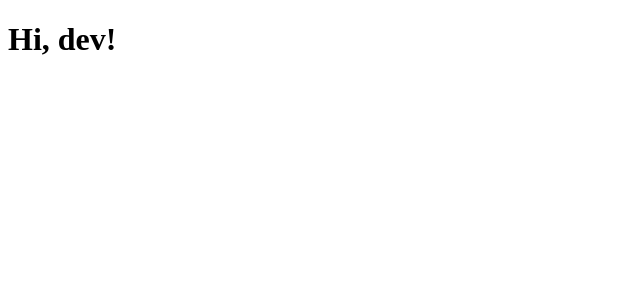
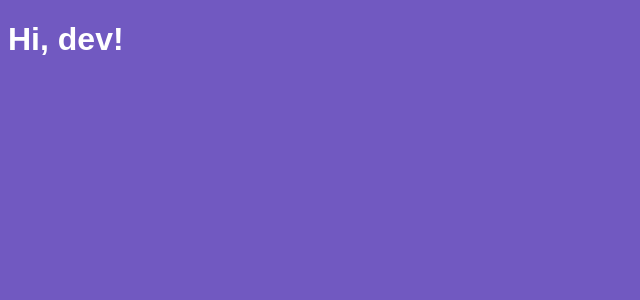
Before and after one commit to yagosansz/rocketseat-bootcamp2020-module04, a React app: page / in a window 1280 px wide. Shown: the top 300 px of the page, without its empty margins (0-640 px from the left). Built offline with nearby package versions, Linux system fonts and the light colour scheme.

Commit message:
Configured css imports

```diff
--- a/package.json
+++ b/package.json
@@ -12,6 +12,8 @@
     "@babel/preset-env": "^7.8.7",
     "@babel/preset-react": "^7.8.3",
     "babel-loader": "^8.0.6",
+    "css-loader": "^3.4.2",
+    "style-loader": "^1.1.3",
     "webpack": "^4.42.0",
     "webpack-cli": "^3.3.11",
     "webpack-dev-server": "^3.10.3"
--- /dev/null
+++ b/src/App.css
@@ -0,0 +1,5 @@
+body {
+  background: #7159c1;
+  color: #FFF;
+  font-family: Arial, Helvetica, sans-serif;
+}
--- a/src/App.js
+++ b/src/App.js
@@ -1,4 +1,5 @@
 import React from 'react';
+import './App.css';
 
 function App() {
   return <h1>Hi, dev!</h1>
--- a/webpack.config.js
+++ b/webpack.config.js
@@ -17,6 +17,12 @@
         use: {
           loader: 'babel-loader'
         }
+      }, {
+        test: /\.css$/,
+        use: [
+          { loader: 'style-loader' },
+          { loader: 'css-loader' }
+        ]
       }
     ]
   }
```
Also changed, not shown: 1 other file (tests, documents, lock files or other folders).
